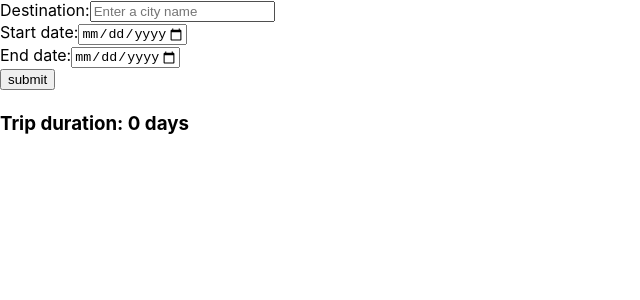
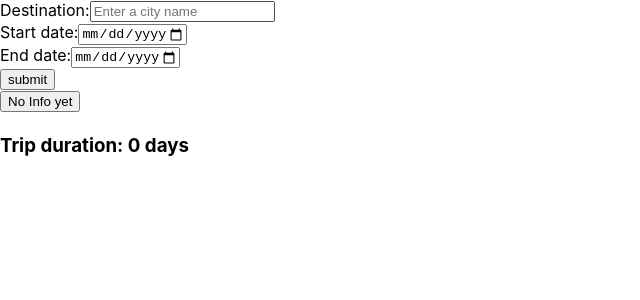
Before and after one commit to Summerflowerling/travel_app_react, a React (Create React App) app: page / in a window 1280 px wide. Shown: the top 300 px of the page, without its empty margins (0-640 px from the left). Built offline with nearby package versions, Linux system fonts and the light colour scheme.

Commit message:
refactor: Added a button to get the response from backend

```diff
--- a/src/Components/SearchResult.tsx
+++ b/src/Components/SearchResult.tsx
@@ -1,8 +1,7 @@
-import got from 'got';
-import React, { useContext, useEffect } from 'react';
+import axios from 'axios';
+import React, { useContext, useEffect, useState } from 'react';
 import { TravelInfoContext } from '../Contexts/TravelContext';
 let url;
-let city;
 let weatherInfo;
 
 const SearchResult = (): JSX.Element => {
@@ -11,6 +10,7 @@ const SearchResult = (): JSX.Element => {
   const startDate = travelInfo!.values.tripStart;
   const endDate = travelInfo!.values.tripEnd;
   const duration = travelInfo!.values.travelDuration;
+  const [city, setCity] = useState('');
 
   /*
   const getTravelInfo = () => {
@@ -24,36 +24,22 @@ const SearchResult = (): JSX.Element => {
   }
   */
 
-  /*
-  const getLocation = (locationInput: string, startDate: string, endDate: string) => {
-    got('http://localhost:8089/getGeoname', {
-      method: 'POST',
-      credentials: 'same-origin',
-      mode: 'cors',
-      headers: {
-        'Content-Type': 'application/json',
-      },
-      body: JSON.stringify({ location: `${locationInput}`, startDate: `${startDate}`, endDate: `${endDate}` }),
-    })
-      .then(res => res.json())
-      .then(json => {
-        console.log('response json', json);
-        city = json[0].city_name;
-        url = json[1];
-        weatherInfo = json[0].data;
+  type data = {
+    weatherbitRes: any;
+    pixabayRes: string;
+  };
 
-        if (duration <= 0) {
-          alert('Date input seems not correct');
-          return;
-        } else {
-          console.log('Fetch testing');
-          //Client.updateUi(city, url, startDate, endDate, duration, weatherInfo)
-        }
-      });
+  const getTravelInfo = () => {
+    axios
+      .get<data>('/getGeoname')
+      .then(res => setCity(res.data.weatherbitRes.city_name))
+      .catch(err => console.log('There is some:', err));
   };
-*/
+
   return (
     <div>
+      <button onClick={getTravelInfo}>No Info yet</button>
+      <p>{city}</p>
       <h1>{locationInput}</h1>
       {duration < 0 ? <h3>Your end date is not correct</h3> : <h3>Trip duration: {duration} days</h3>}
     </div>
```
